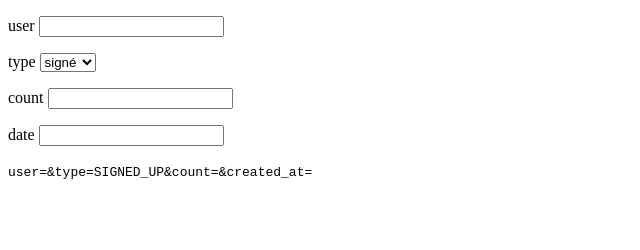
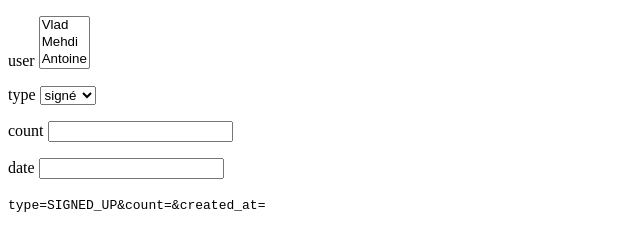
Before and after one commit to SetiZ/dolead, a website: page index.html in a window 1280 px wide. Shown: the whole page, without its empty margins (0-640 px from the left). Drawn offline with nearby package versions, Linux system fonts and the light colour scheme.

Commit message:
multiple users

```diff
--- a/index.html
+++ b/index.html
@@ -16,7 +16,11 @@
 	<form id="formul">
 		<p>
 			<label for="user">user</label>
-			<input name="user" type="text" id="user">
+			<select name="user" multiple="multiple" size="3">
+				 <option value="42">Vlad</option>
+				 <option value="33">Mehdi</option>
+				 <option value="31">Antoine</option>
+			</select>
 		</p>
 		<p>
 			<label for="event_type">type</label>
```
